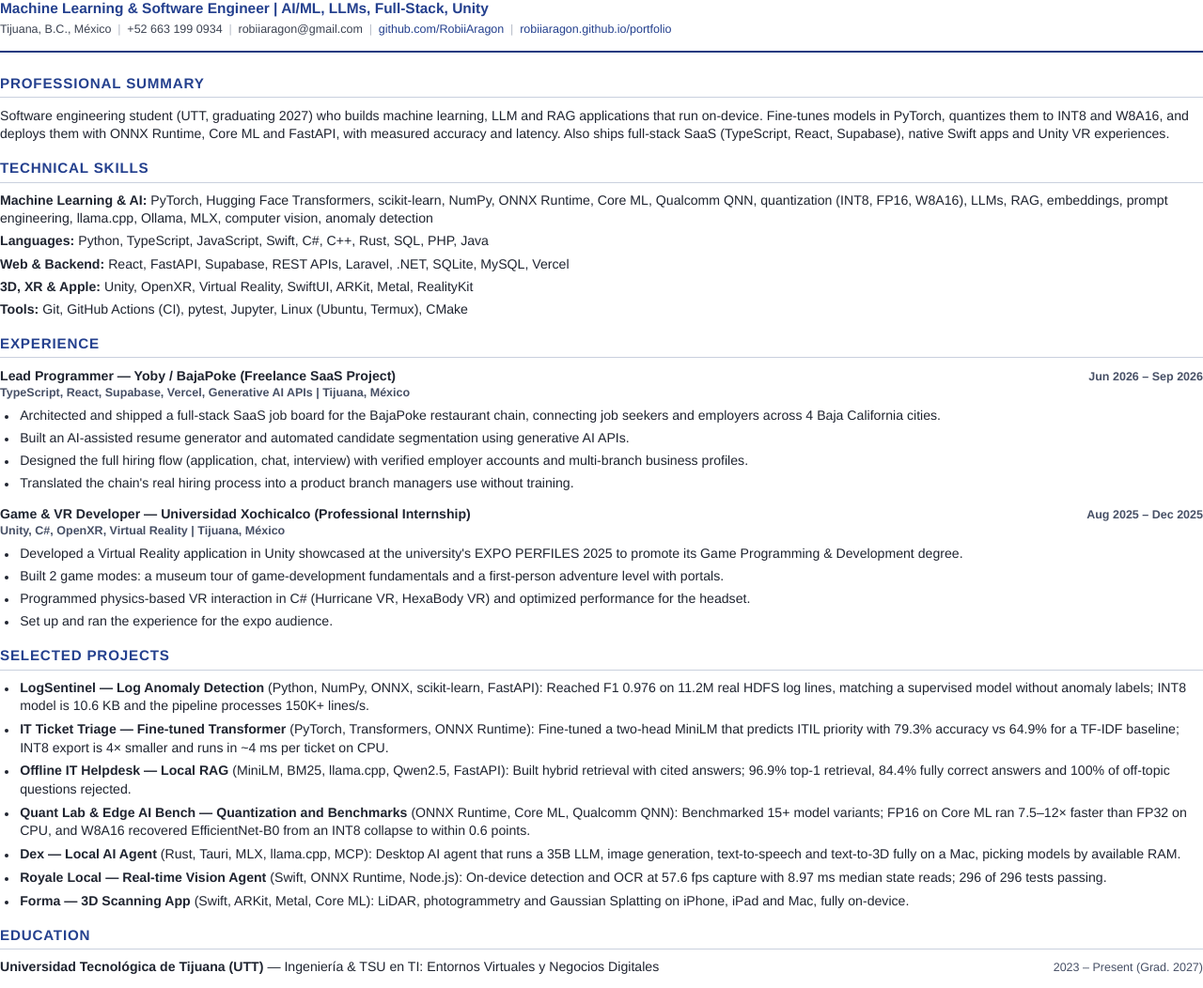
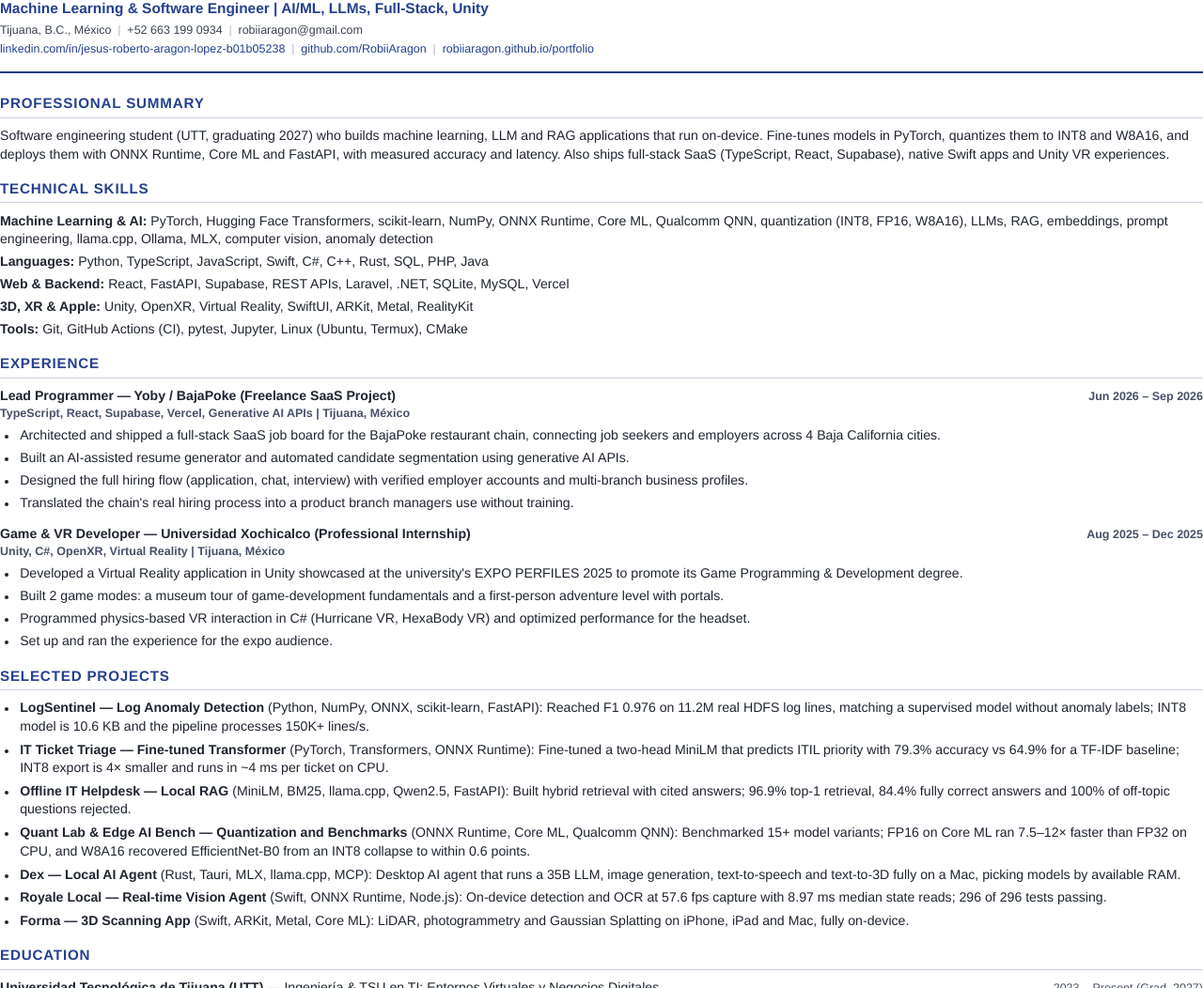
Before and after one commit to RobiiAragon/portfolio, a plain HTML site: page resume.html in a window 1280 px wide. Shown: the part 48-1100 px from the top of the page at 94% size. Drawn offline with Linux system fonts and the light colour scheme.

Commit message:
CV: add LinkedIn to the header and keep project bullets on one page

```diff
--- a/resume.html
+++ b/resume.html
@@ -14,7 +14,7 @@
   body { margin: 0; font-family: "Helvetica Neue", Helvetica, Arial, sans-serif; font-size: 10.6pt; line-height: 1.38; color: #1f2430; }
   h1 { font-size: 23pt; margin: 0 0 1mm; color: #111827; font-weight: 700; letter-spacing: -0.2pt; }
   .role { color: #24408e; font-weight: 700; font-size: 11.6pt; margin: 0 0 1mm; }
-  .contact { white-space: nowrap; font-size: 9.4pt; color: #3c4352; padding-bottom: 3.6mm; border-bottom: 2.2pt solid #1f3a80; margin-bottom: 6mm; }
+  .contact { white-space: nowrap; font-size: 9.4pt; line-height: 1.55; color: #3c4352; padding-bottom: 3.6mm; border-bottom: 2.2pt solid #1f3a80; margin-bottom: 6mm; }
   .contact .sep { color: #b4bac6; margin: 0 1.8mm; }
   .contact a { color: #24408e; text-decoration: none; }
   h2 { color: #24408e; font-size: 11.4pt; letter-spacing: 0.6pt; margin: 4.4mm 0 2.4mm; padding-bottom: 1mm; border-bottom: 0.8pt solid #c9d0de; text-transform: uppercase; }
@@ -30,14 +30,14 @@
   li { margin-bottom: 1.2mm; padding-left: 0.6mm; }
   li::marker { font-size: 9pt; }
   h2 { break-after: avoid; }
-  .proj li { margin-bottom: 1.4mm; }
+  .proj li { margin-bottom: 1.4mm; break-inside: avoid; }
   .skills p { margin-bottom: 1.2mm; }
 </style>
 </head>
 <body>
   <h1>Jesús Aragón</h1>
   <p class="role">Machine Learning &amp; Software Engineer | AI/ML, LLMs, Full-Stack, Unity</p>
-  <div class="contact">Tijuana, B.C., México<span class="sep">|</span>+52 663 199 0934<span class="sep">|</span>robiiaragon@gmail.com<span class="sep">|</span><a href="https://github.com/RobiiAragon">github.com/RobiiAragon</a><span class="sep">|</span><a href="https://robiiaragon.github.io/portfolio/">robiiaragon.github.io/portfolio</a></div>
+  <div class="contact">Tijuana, B.C., México<span class="sep">|</span>+52 663 199 0934<span class="sep">|</span>robiiaragon@gmail.com<br><a href="https://www.linkedin.com/in/jesus-roberto-aragon-lopez-b01b05238/">linkedin.com/in/jesus-roberto-aragon-lopez-b01b05238</a><span class="sep">|</span><a href="https://github.com/RobiiAragon">github.com/RobiiAragon</a><span class="sep">|</span><a href="https://robiiaragon.github.io/portfolio/">robiiaragon.github.io/portfolio</a></div>
 
   <h2>Professional Summary</h2>
   <p>Software engineering student (UTT, graduating 2027) who builds machine learning, LLM and RAG applications that run on-device. Fine-tunes models in PyTorch, quantizes them to INT8 and W8A16, and deploys them with ONNX Runtime, Core ML and FastAPI, with measured accuracy and latency. Also ships full-stack SaaS (TypeScript, React, Supabase), native Swift apps and Unity VR experiences.</p>
```
Also changed, not shown: 1 other file.
